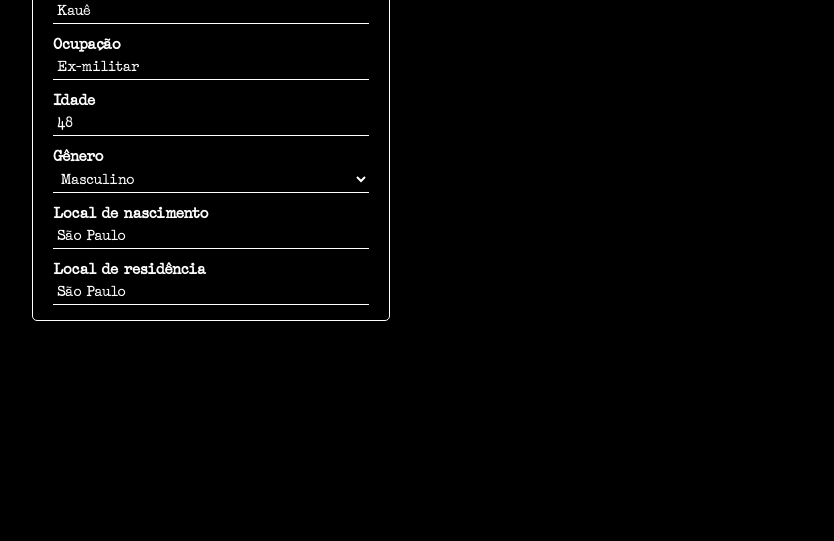
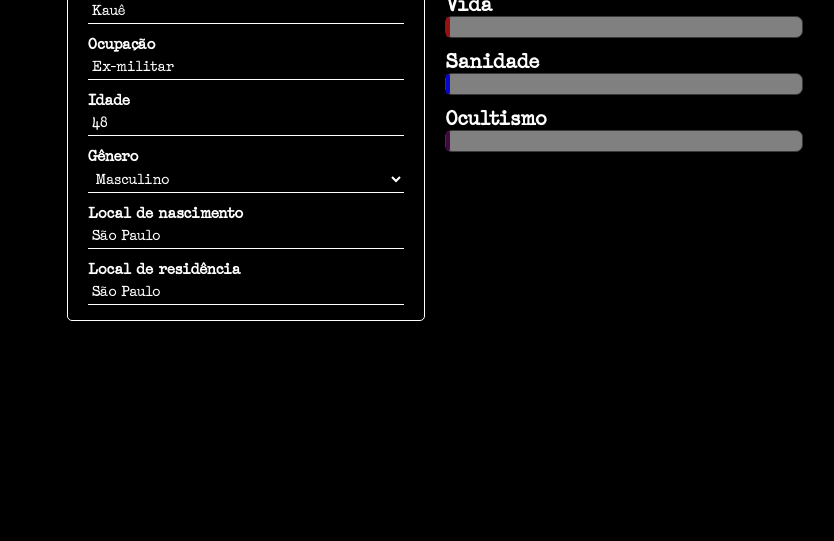
Before and after one commit to kaueolivr/rpg-character-sheet, a plain HTML site: page index.html in a window 1280 px wide. Shown: the part 259-800 px from the top of the page, without its empty margins (205-1039 px from the left). Drawn offline with Linux system fonts and the light colour scheme.

Commit message:
Add flexbox and bars preview

```diff
--- a/index.html
+++ b/index.html
@@ -8,8 +8,8 @@
 </head>
 <body>
     <h1>Perfil de Investigador</h1>
-    <div class="container">
-        <div class="personal-details float">
+    <div class="flex-container">
+        <div class="personal-details">
             <h2 class="title">DETALHES PESSOAIS</h2>
             <div class="inputs">
                 <h3>Nome</h3>
@@ -32,10 +32,25 @@
                 <input class ="inputs" type="text" name="" value="São Paulo">
             </div>
         </div>
-        <div class="character float">
+        <div class="character">
             <div class="character-header">
                 <img class="character-image" src="images/icaro.png" style="width: 30%; height: 30%;">
                 <img class="dice-image" src="images/dice.png" style="width: 20%; height: 20%;">
+            </div>
+
+            <div class="bars">
+                <h3>Vida</h3>
+                <div id="life">
+                    <div id="actual-life"></div>
+                </div>
+                <h3>Sanidade</h3>
+                <div id="sanity">
+                    <div id="actual-sanity"></div>
+                </div>
+                <h3>Ocultismo</h3>
+                <div id="occultism">
+                    <div id="actual-occultism"></div>
+                </div>
             </div>
         </div>
     </div>
--- a/style.css
+++ b/style.css
@@ -6,6 +6,11 @@
 @keyframes rollDice {
     from {transform: rotate(0deg);}
     to {transform: rotate(360deg);}
+}
+
+@keyframes progress {
+    from {width: 1%;}
+    to {width: 100%;}
 }
 
 * {
@@ -36,7 +41,6 @@ img {
     margin: 0px 30px;
 }
 
-
 input:focus {
     outline: none;
 }
@@ -45,25 +49,24 @@ select:focus {
     outline: none;
 }
 
-.container {
-    max-width: 70%;
+.flex-container {
+    display: flex;
+    flex-flow: row wrap;
+    justify-content: center;
+    width: 70%;
     margin-top: 10px;
     margin-left: auto;
     margin-right: auto;
 }
 
-.float {
-    float: left;
-}
-
 .personal-details {
     width: 40%;
     height: auto;
-    margin: 0px 5%;
     padding: 20px 20px 15px 20px;
     border: 1px solid white;
     border-radius: 5px;
     font-size: 12px;
+    margin-right: 20px;
 }
 
 .title {
@@ -86,11 +89,11 @@ input.inputs, select.inputs {
 .character {
     width: 40%;
     height: auto;
-    margin-top: 20px;
 }
 
 .character-header {
     width: 100%;
+    margin-top: 20px;
     margin-left: auto;
     margin-right: auto;
     display: flex;
@@ -101,10 +104,43 @@ input.inputs, select.inputs {
 .character-image {
     border: 1px solid white;
     border-radius: 50%;
-    margin-left: 15%;
 }
 
 .dice-image {
     margin-left: 15%;
     animation: rollDice 3s;
 }
+
+#life, #sanity, #occultism {
+    width: 100%;
+    background-color: gray;
+    border: 1px solid rgb(58, 57, 57);
+    border-radius: 7px;
+}
+
+#actual-life {
+    width: 1%;
+    height: 20px;
+    background-color: rgb(151, 17, 17);
+    animation: progress 3s;
+    border: 1px solid transparent;
+    border-radius: 7px;
+}
+
+#actual-sanity {
+    width: 1%;
+    height: 20px;
+    background-color: rgb(8, 8, 204);
+    animation: progress 3s;
+    border: 1px solid transparent;
+    border-radius: 7px;
+}
+
+#actual-occultism {
+    width: 1%;
+    height: 20px;
+    background-color: rgb(65, 8, 65);
+    animation: progress 3s;
+    border: 1px solid transparent;
+    border-radius: 7px;
+}
```
